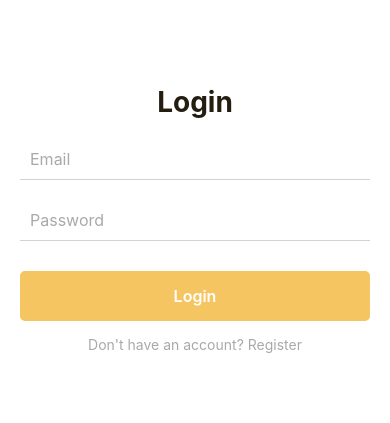
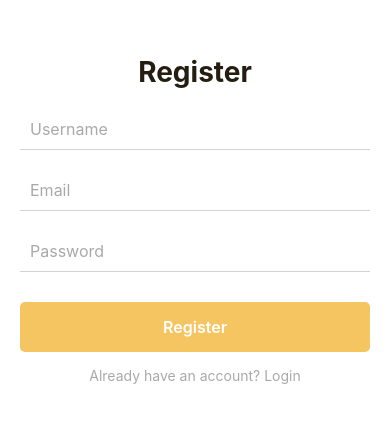
Before and after one commit to MabohlaleNkuna/restaurant-app, a React Native app: screen /Register in a window 390 px wide. Shown: the part 203-626 px from the top of the page. Built offline with nearby package versions, Linux system fonts and the light colour scheme.

Commit message:
added register ui and fixed navigation between login and register screens

```diff
--- a/App.js
+++ b/App.js
@@ -2,8 +2,8 @@ import React from 'react';
 import { NavigationContainer } from '@react-navigation/native';
 import { createStackNavigator } from '@react-navigation/stack';
 
-import LoginScreen from './screens/Login';
-
+import Login from './screens/Login';
+import Register from './screens/Register';
 
 const Stack = createStackNavigator();
 
@@ -11,7 +11,8 @@ export default function App() {
   return (
     <NavigationContainer>
       <Stack.Navigator initialRouteName="Login" screenOptions={{ headerShown: false }}>
-        <Stack.Screen name="Login" component={LoginScreen} />
+        <Stack.Screen name="Login" component={Login} />
+        <Stack.Screen name="Register" component={Register} />
       </Stack.Navigator>
     </NavigationContainer>
   );
--- /dev/null
+++ b/screens/Register.js
@@ -0,0 +1,76 @@
+import React, { useState } from 'react';
+import { View, Text, TextInput, TouchableOpacity, StyleSheet } from 'react-native';
+
+const Register = ({ navigation }) => {
+  const [username, setUsername] = useState('');
+  const [email, setEmail] = useState('');
+  const [password, setPassword] = useState('');
+
+  const handleRegister = () => {
+    // TODO.... Integrate with backend API
+    console.log('Registering:', { username, email, password });
+  };
+
+  return (
+    <View style={styles.container}>
+      <Text style={styles.title}>Register</Text>
+      <TextInput
+        style={styles.input}
+        placeholder="Username"
+        placeholderTextColor="#A9A9A9"
+        value={username}
+        onChangeText={setUsername}
+        autoCapitalize="none"
+      />
+      <TextInput
+        style={styles.input}
+        placeholder="Email"
+        placeholderTextColor="#A9A9A9"
+        value={email}
+        onChangeText={setEmail}
+        keyboardType="email-address"
+        autoCapitalize="none"
+      />
+      <TextInput
+        style={styles.input}
+        placeholder="Password"
+        placeholderTextColor="#A9A9A9"
+        value={password}
+        onChangeText={setPassword}
+        secureTextEntry
+      />
+      <TouchableOpacity style={styles.button} onPress={handleRegister}>
+        <Text style={styles.buttonText}>Register</Text>
+      </TouchableOpacity>
+      <TouchableOpacity onPress={() => navigation.navigate('Login')}>
+        <Text style={styles.link}>Already have an account? Login</Text>
+      </TouchableOpacity>
+    </View>
+  );
+};
+
+const styles = StyleSheet.create({
+  container: { flex: 1, justifyContent: 'center', alignItems: 'center', padding: 20, backgroundColor: '#FFFFFF' },
+  title: { fontSize: 28, fontWeight: 'bold', color: '#241D10', marginBottom: 20 },
+  input: {
+    width: '100%',
+    borderBottomWidth: 1,
+    borderBottomColor: '#D3D3D3',
+    fontSize: 16,
+    marginBottom: 20,
+    padding: 10,
+    color: '#4F4F4F',
+  },
+  button: {
+    backgroundColor: '#F4C561',
+    padding: 15,
+    borderRadius: 5,
+    width: '100%',
+    alignItems: 'center',
+    marginTop: 10,
+  },
+  buttonText: { color: '#FFFFFF', fontSize: 16, fontWeight: '600' },
+  link: { color: '#A9A9A9', marginTop: 15, fontSize: 14 },
+});
+
+export default Register;
```
